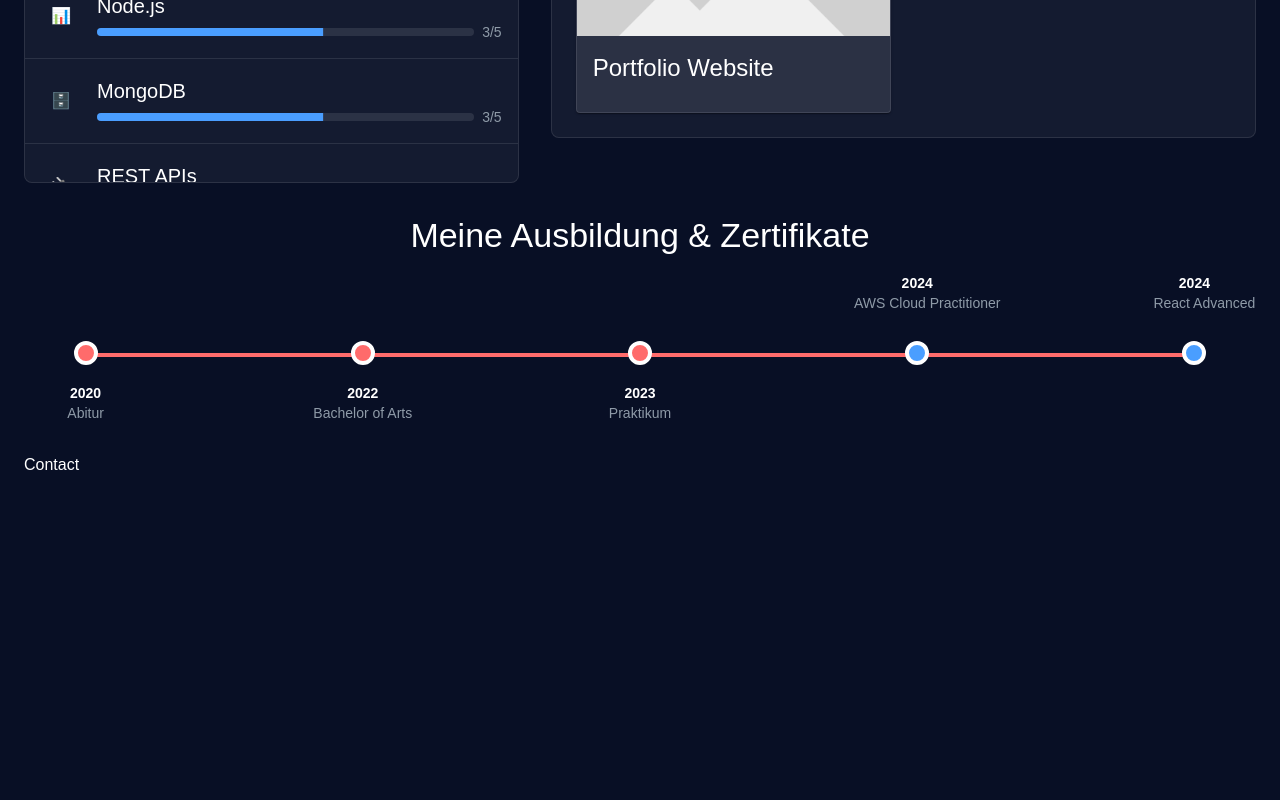
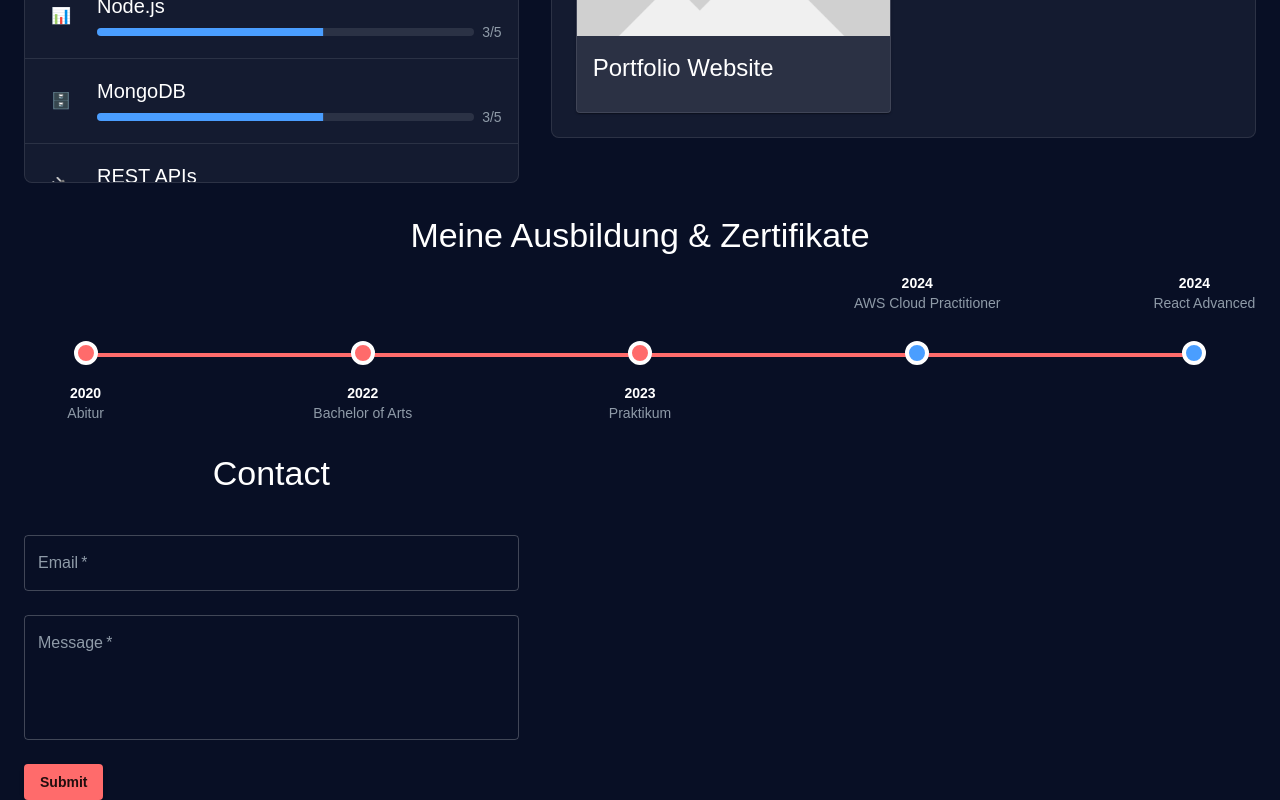
Before and after one commit to SebastianChristoph/portfolio, a React (Vite) app: page / in a window 1280 px wide. Shown: the part 1003-1803 px from the top of the page. Before the commit the page ends 1480 px from the top, so only its background shows below. Built offline with nearby package versions, Linux system fonts and the light colour scheme; some icons are missing.

Commit message:
Basic Contact Design

```diff
--- a/src/App.tsx
+++ b/src/App.tsx
@@ -20,7 +20,9 @@ function App() {
         <Projects />
         </Grid>
         <Cv />
-        <Contact />
+        <Grid container spacing={4}>
+          <Contact />
+          </Grid>
         </Container>
 
 
--- a/src/components/Contact.tsx
+++ b/src/components/Contact.tsx
@@ -1,13 +1,50 @@
-import { Box, Grid, Typography} from "@mui/material";
+import { Box, TextField, Button, Grid, Typography } from "@mui/material";
+import { useState } from "react";
 
 export default function Contact() {
-    return (
+  const [email, setEmail] = useState("");
+  const [message, setMessage] = useState("");
 
-        <Box>
-            Contact
+  const handleSubmit = (e: React.FormEvent) => {
+    e.preventDefault();
+    console.log("Submit");
+  };
+
+  return (
+    <Grid size={{ xs: 12, md: 5 }}>
+
+<Typography variant="h4" sx={{ mb: 3, textAlign: 'center' }}>
+        Contact
+      </Typography>
+
+      <Box component="form" onSubmit={handleSubmit}>
+        <TextField
+          fullWidth
+          label="Email"
+          type="email"
+          value={email}
+          onChange={(e) => setEmail(e.target.value)}
+          margin="normal"
+          required
+        />
+        <TextField
+          fullWidth
+          label="Message"
+          multiline
+          rows={4}
+          value={message}
+          onChange={(e) => setMessage(e.target.value)}
+          margin="normal"
+          required
+        />
+        <Button
+          type="submit"
+          variant="contained"
+          sx={{ mt: 2 }}
+        >
+          Submit
+        </Button>
       </Box>
-
-
-
-    );
-  }
+    </Grid>
+  );
+}
```
